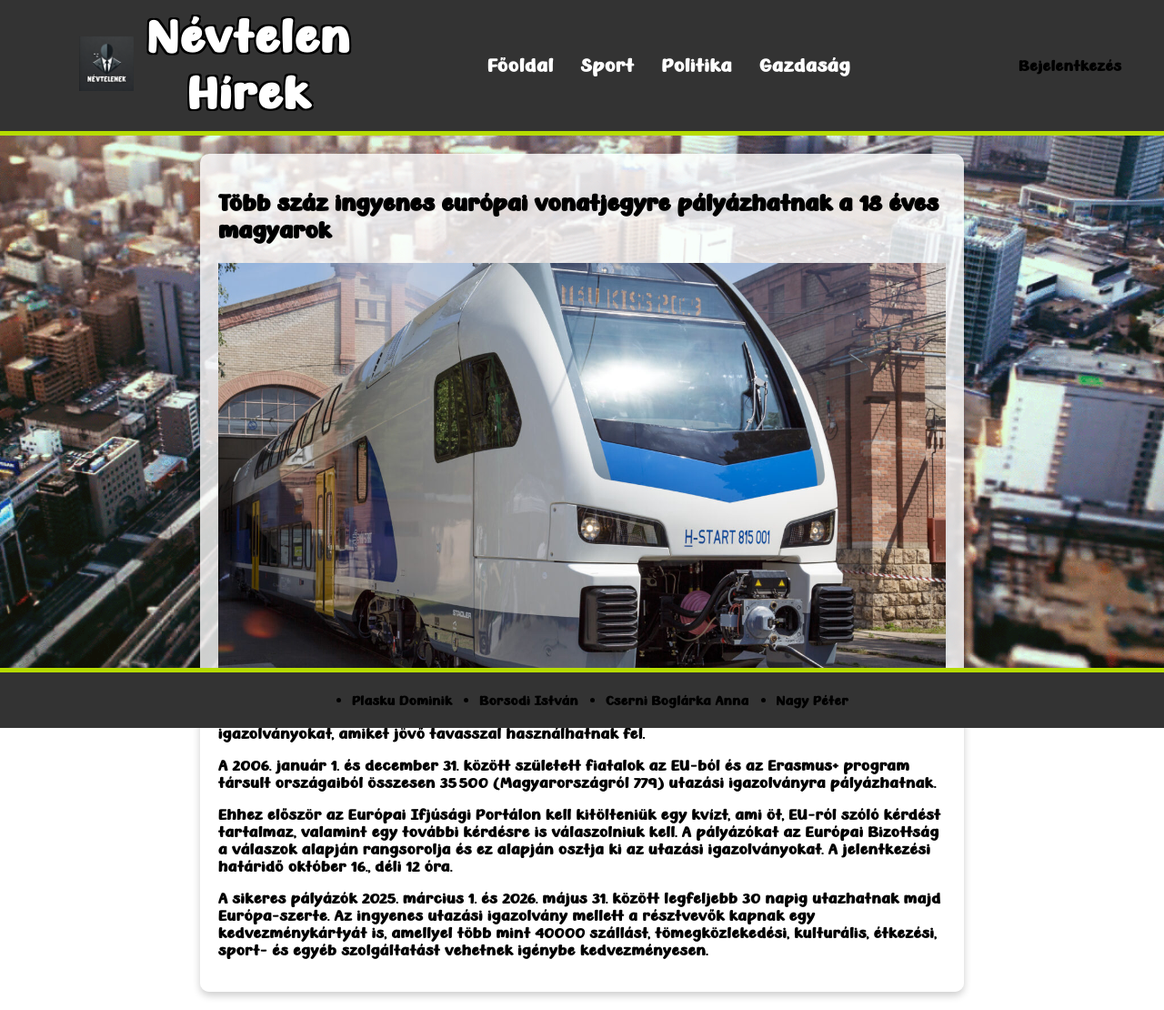
After one commit to Drntth/AFP1Anonymous, a PHP site: page /cikk1.html in a window 1280 px wide. The commit adds this page. Shown: the whole page at 91% size. Run offline with PHP 8.4, Linux system fonts and the light colour scheme.

Commit message:
Cikk és időjárás API hozzáadása
-Hozzáadtam egy időjárás API-t ami a Budapesti jelenlegi időt mutatja
-HTML-be és CSS-be megcsináltam az első cikket

```diff
--- /dev/null
+++ b/Projekt/cikk1.html
@@ -0,0 +1,75 @@
+<!DOCTYPE html>
+<html lang="hu">
+<head>
+    <meta charset="UTF-8">
+    <meta name="viewport" content="width=device-width, initial-scale=1.0">
+    <link rel="stylesheet" href="styles.css">
+    <title>Bővebben - Cikk</title>
+    <style>
+        body {
+            margin: 0;
+            padding: 0;
+            font-family: 'EgyediFont1', Arial, sans-serif;
+            background-image: url('kepek/varos_hatter.gif');
+            background-size: cover;
+            background-position: center;
+            background-repeat: no-repeat;
+            height: 100vh;
+            overflow-y: auto;
+        }
+
+        main {
+            display: flex;
+            justify-content: center;
+            align-items: flex-start;
+            height: auto;
+            padding: 20px;
+        }
+
+        article {
+            background-color: rgba(255, 255, 255, 0.8);
+            padding: 20px;
+            border-radius: 10px;
+            max-width: 800px;
+            box-shadow: 0 4px 8px rgba(0, 0, 0, 0.2);
+        }
+    </style>
+</head>
+<body>
+    <header>
+        <nav>
+            <ul class="balnav">
+                <li><img src="kepek/logo.png" alt="A híroldal logója" class="logo"></li>
+                <li><a href="index.html" class="navbar-title">Névtelen Hírek</a></li>
+            </ul>
+            <ul class="kategoria">
+                <li><a href="index.html" onclick="filterArticles('all')">Főoldal</a></li>
+                <li><a href="#sport" onclick="filterArticles('sport')">Sport</a></li>
+                <li><a href="#politika" onclick="filterArticles('politika')">Politika</a></li>
+                <li><a href="#gazdasag" onclick="filterArticles('gazdasag')">Gazdaság</a></li>
+            </ul>
+            <ul class="jobbnav">
+                <li><p>Bejelentkezés</p></li>
+            </ul>
+        </nav>
+    </header>
+    <main>
+        <article>
+            <h1>Több száz ingyenes európai vonatjegyre pályázhatnak a 18 éves magyarok</h1>
+            <img src="kepek/vonat.jpg" alt="Vonat" width="100%" height="auto">
+            <p>Az Európai Bizottság szerdán nyitotta meg a DiscoverEU program legújabb pályázati körét, közölte az uniós testület. A programban az idén 18 évesek között osztanak ki ingyenes utazási igazolványokat, amiket jövő tavasszal használhatnak fel.</p>
+            <p>A 2006. január 1. és december 31. között született fiatalok az EU-ból és az Erasmus+ program társult országaiból összesen 35 500 (Magyarországról 779) utazási igazolványra pályázhatnak. </p>
+            <p>Ehhez először az Európai Ifjúsági Portálon kell kitölteniük egy kvízt, ami öt, EU-ról szóló kérdést tartalmaz, valamint egy további kérdésre is válaszolniuk kell. A pályázókat az Európai Bizottság a válaszok alapján rangsorolja és ez alapján osztja ki az utazási igazolványokat. A jelentkezési határidő október 16., déli 12 óra.</p>
+            <p>A sikeres pályázók 2025. március 1. és 2026. május 31. között legfeljebb 30 napig utazhatnak majd Európa-szerte. Az ingyenes utazási igazolvány mellett a résztvevők kapnak egy kedvezménykártyát is, amellyel több mint 40000 szállást, tömegközlekedési, kulturális, étkezési, sport- és egyéb szolgáltatást vehetnek igénybe kedvezményesen.</p>
+        </article>
+    </main>
+    <footer>
+        <ul>
+            <li><p>Plasku Dominik</p></li>
+            <li><p>Borsodi István</p></li>
+            <li><p>Cserni Boglárka Anna</p></li>
+            <li><p>Nagy Péter</p></li>
+        </ul>
+    </footer>
+</body>
+</html>
--- a/Projekt/styles.css
+++ b/Projekt/styles.css
@@ -20,10 +20,27 @@ body {
     align-items: center;
 }
 
+.cikk-hasáb {
+    background-color: rgba(173, 216, 230, 0.7);
+    padding: 20px;
+    border-radius: 10px;
+    border: 3px solid black;
+    max-width: 800px;
+    margin: 20px auto;
+    box-shadow: 0 4px 8px rgba(0, 0, 0, 0.2);
+}
+
+
 .logo {
     width: 60px;
     height: 60px;
     margin-right: 10px;
+}
+#temperature {
+    font-size: 18px;
+    margin-left: 100px;
+    color: white;
+    font-weight: bold;
 }
 
 header {
```
Also changed, not shown: Projekt/index.html (+10 -4 lines), Projekt/index.js (+17 -0 lines), Projekt/kepek/idojaras.png (added), Projekt/kepek/vonat.jpg (added).
